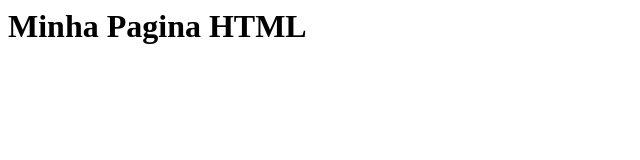
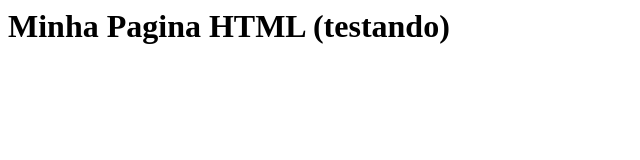
Before and after one commit to cinthiaborges/gama-no-github, a plain HTML site: page index.html in a window 1280 px wide. Shown: the whole page, without its empty margins (0-640 px from the left). Drawn offline with Linux system fonts and the light colour scheme.

Commit message:
Update index.html

```diff
--- a/index.html
+++ b/index.html
@@ -1,5 +1,5 @@
 <html>
 	<body>
-		<h1>Minha Pagina HTML</h1
+		<h1>Minha Pagina HTML (testando)</h1
 	</body>
 </html>
```
